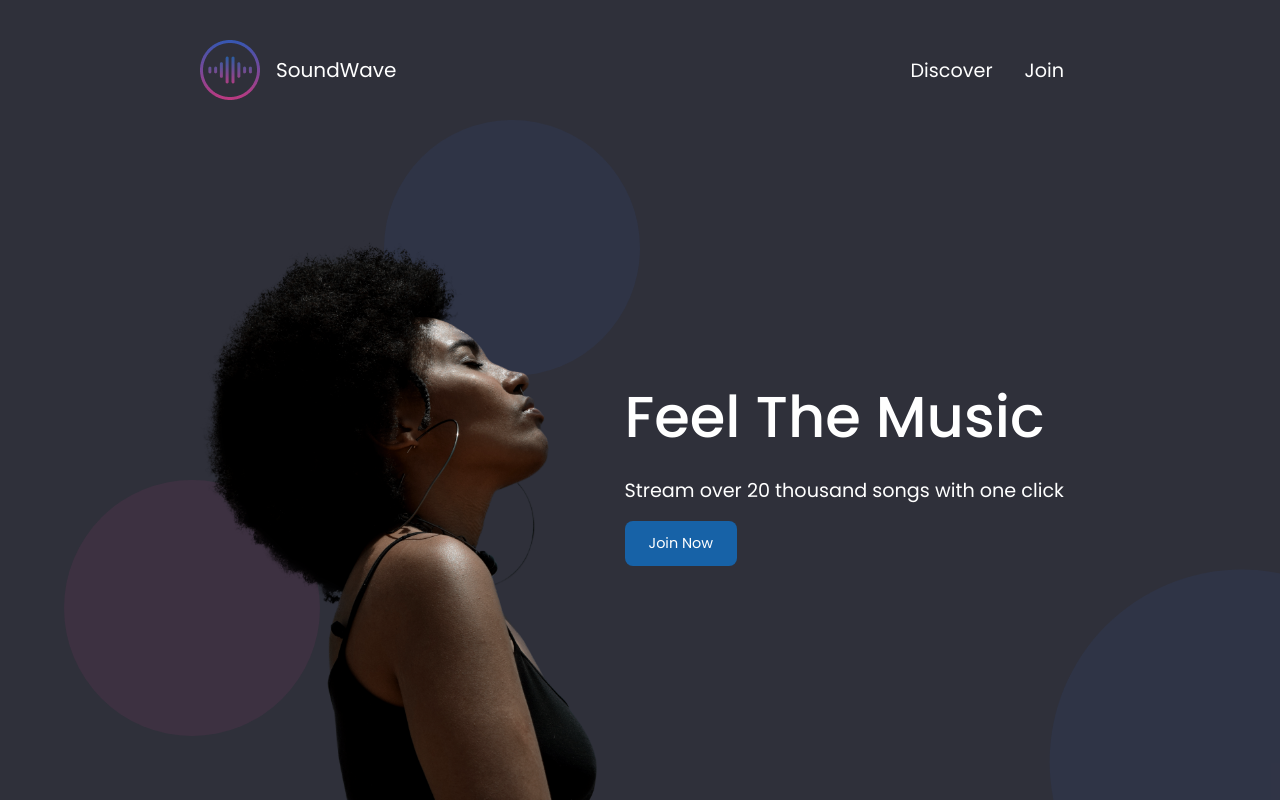
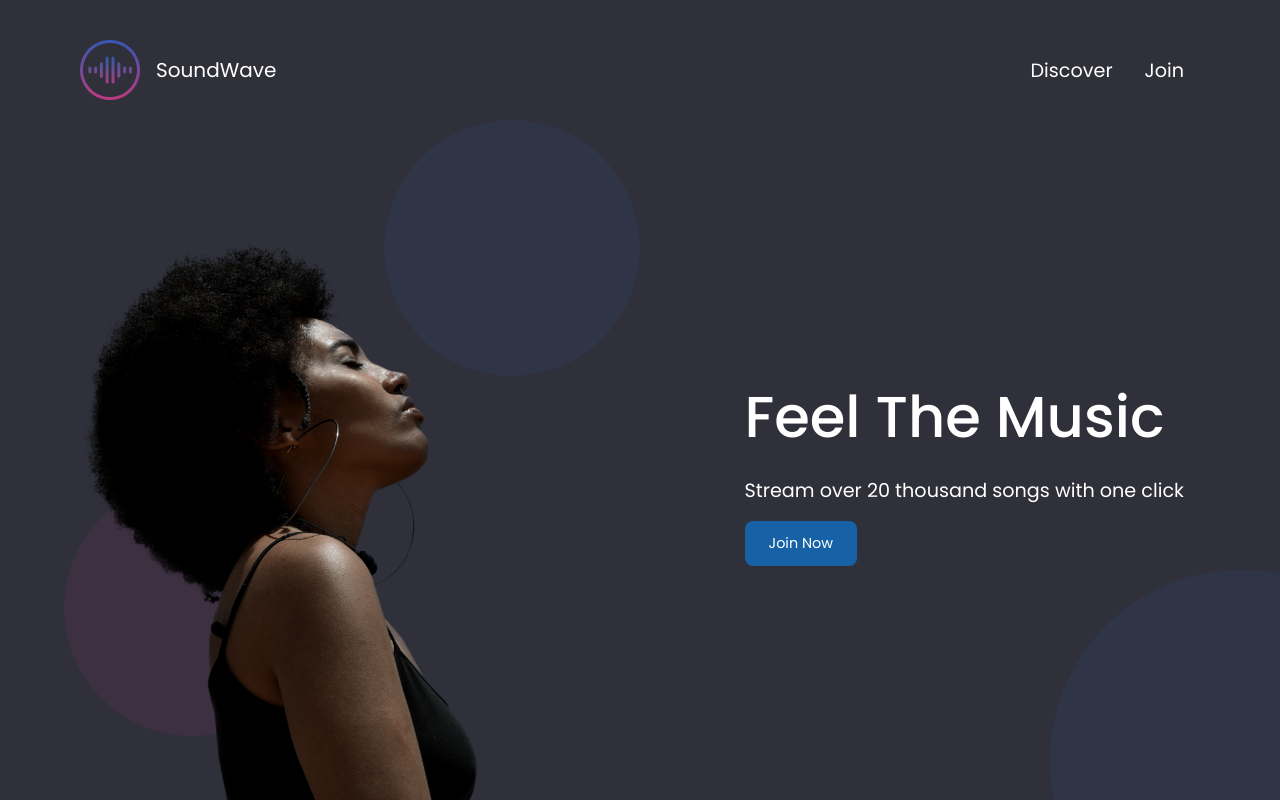
Before and after one commit to goncaloprazeres/musicWebsite, a PHP site: page / in a window 1280 px wide. Run offline with PHP 8.4, Linux system fonts and the light colour scheme.

Commit message:
nice day

```diff
--- a/styles.css
+++ b/styles.css
@@ -59,7 +59,7 @@ body{
 }
 
 .container{
-    max-width: 75%;
+    max-width: 1200px;
     margin: 0 auto;
     padding: 0 40px;
 }
```
